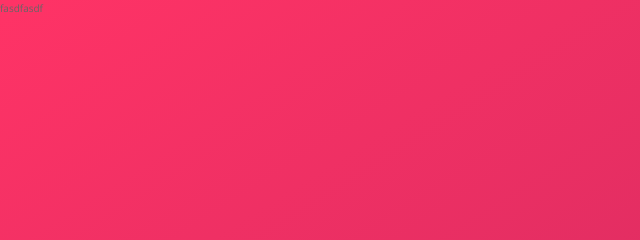
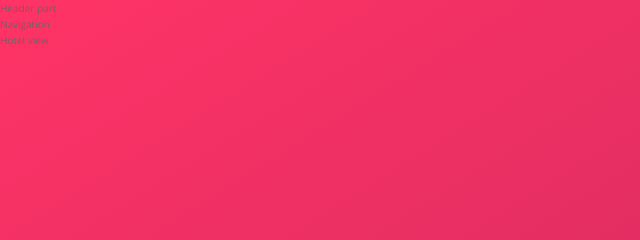
Before and after one commit to veselinn16/trillo, a website: page index.html in a window 1280 px wide. Shown: the top 240 px of the page, 0-640 px from the left. Drawn offline with nearby package versions, Linux system fonts and the light colour scheme.

Commit message:
Create HTML architecture

```diff
--- a/index.html
+++ b/index.html
@@ -11,6 +11,18 @@
         <title>trillo &mdash; Your all-in-one booking app</title>
     </head>
     <body>
-        fasdfasdf
+        <div class="container">
+            <header class="header">
+                Header part
+            </header>
+            <div class="content">
+                <nav class="sidebar">
+                    Navigation
+                </nav>
+                <main class="hotel-view">
+                    Hotel view
+                </main>
+            </div>
+        </div>
     </body>
 </html>
```
